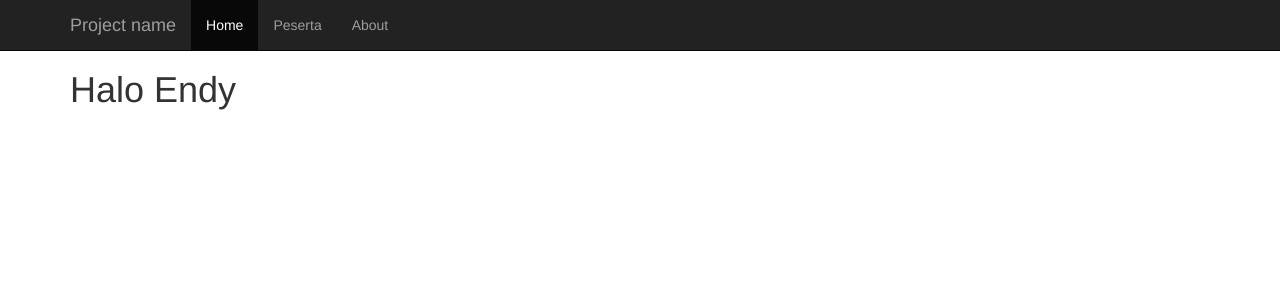
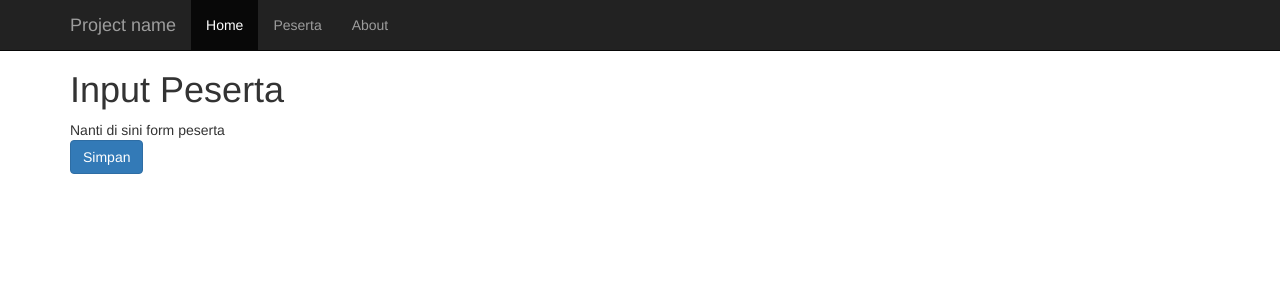
Before and after one commit to endymuhardin/training-bni-2016-1, an Angular app in the folder aplikasi-pelatihan-ng/: page /peserta/form in a window 1280 px wide. Shown: the top 300 px of the page. Built offline with nearby package versions, Linux system fonts and the light colour scheme.

Commit message:
implement nested routing di sub module

```diff
--- a/aplikasi-pelatihan-ng/src/app/app.module.ts
+++ b/aplikasi-pelatihan-ng/src/app/app.module.ts
@@ -12,6 +12,7 @@ import { HomeComponent } from './home/home.component';
 
 const ROUTES: Route[] = [
 	{path: 'about', component: AboutComponent},
+	{path: 'peserta', redirectTo: '/peserta', pathMatch: 'full'},
 	{path: '**', component: HomeComponent}
 ];
 
--- /dev/null
+++ b/aplikasi-pelatihan-ng/src/app/peserta/peserta-form/peserta-form.component.html
@@ -0,0 +1,6 @@
+<h1>Input Peserta</h1>
+
+Nanti di sini form peserta
+<p>
+
+<button class="btn btn-primary" (click)="simpan()">Simpan</button>
--- /dev/null
+++ b/aplikasi-pelatihan-ng/src/app/peserta/peserta-form/peserta-form.component.ts
@@ -0,0 +1,20 @@
+import { Component, OnInit } from '@angular/core';
+import { Router }   from '@angular/router';
+
+@Component({
+  selector: 'peserta-form',
+  templateUrl: './peserta-form.component.html',
+  styleUrls: ['./peserta-form.component.css']
+})
+export class PesertaFormComponent implements OnInit {
+
+  constructor(private router: Router) { }
+
+  ngOnInit() {
+  }
+
+  simpan() {
+	  this.router.navigate(['/peserta']);
+  }
+
+}
--- a/aplikasi-pelatihan-ng/src/app/peserta/peserta-list/peserta-list.component.html
+++ b/aplikasi-pelatihan-ng/src/app/peserta/peserta-list/peserta-list.component.html
@@ -1,3 +1,9 @@
 <h1>Daftar Peserta</h1>
 
+<p>
+
+<a class="btn btn-default btn-primary" routerLink="form">Tambah Peserta</a>
+
+<p>
+
 Tabel peserta nanti dipasang di sini
--- a/aplikasi-pelatihan-ng/src/app/peserta/peserta.module.ts
+++ b/aplikasi-pelatihan-ng/src/app/peserta/peserta.module.ts
@@ -1,12 +1,23 @@
 import { NgModule } from '@angular/core';
 import { CommonModule } from '@angular/common';
+
+import { RouterModule, Route }   from '@angular/router';
+
 import { PesertaListComponent } from './peserta-list/peserta-list.component';
+import { PesertaFormComponent } from './peserta-form/peserta-form.component';
+
+
+const ROUTES_PESERTA: Route[] = [
+	{path: 'peserta/form', component: PesertaFormComponent},
+	{path: 'peserta', component: PesertaListComponent}
+];
 
 @NgModule({
   imports: [
-    CommonModule
+    CommonModule,
+	RouterModule.forChild(ROUTES_PESERTA)
   ],
-  declarations: [PesertaListComponent],
+  declarations: [PesertaListComponent, PesertaFormComponent],
   exports: [ PesertaListComponent ]
 })
 export class PesertaModule { }
```
Also changed, not shown: aplikasi-pelatihan-ng/src/app/peserta/peserta-form/peserta-form.component.css (added), 1 other file (tests, documents, lock files or other folders).
